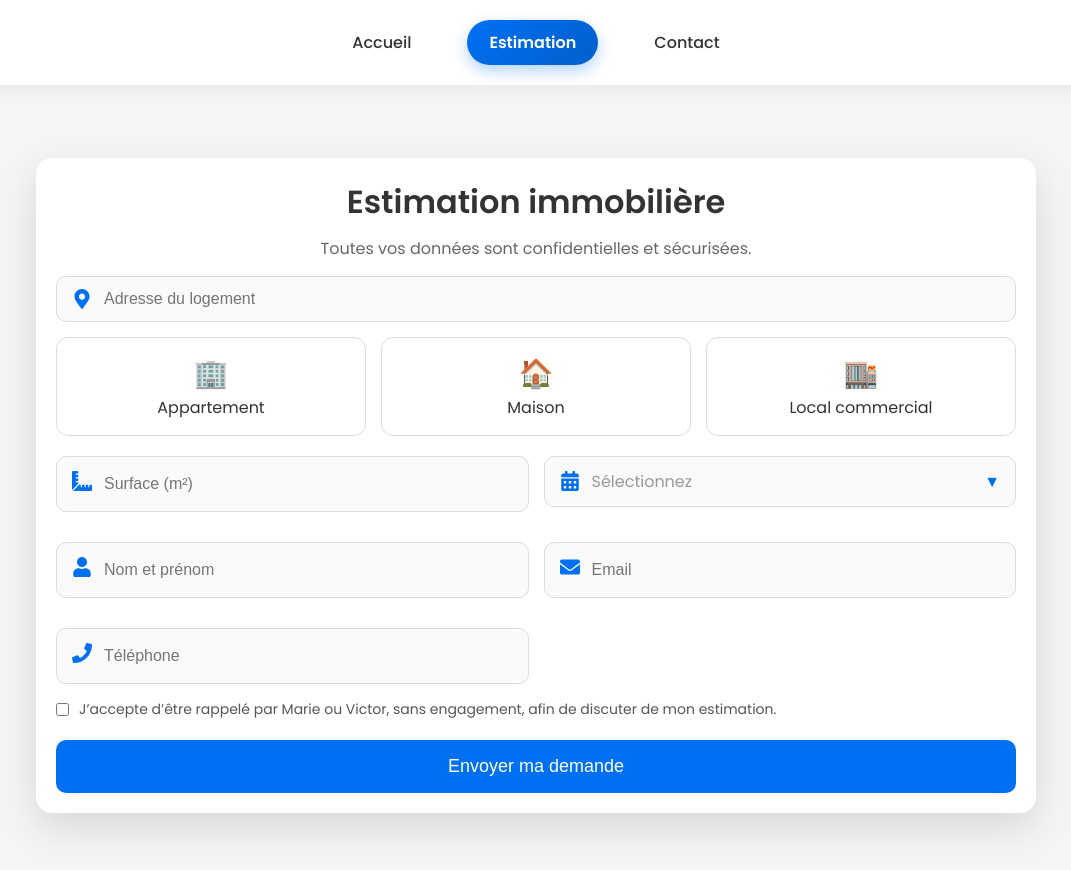
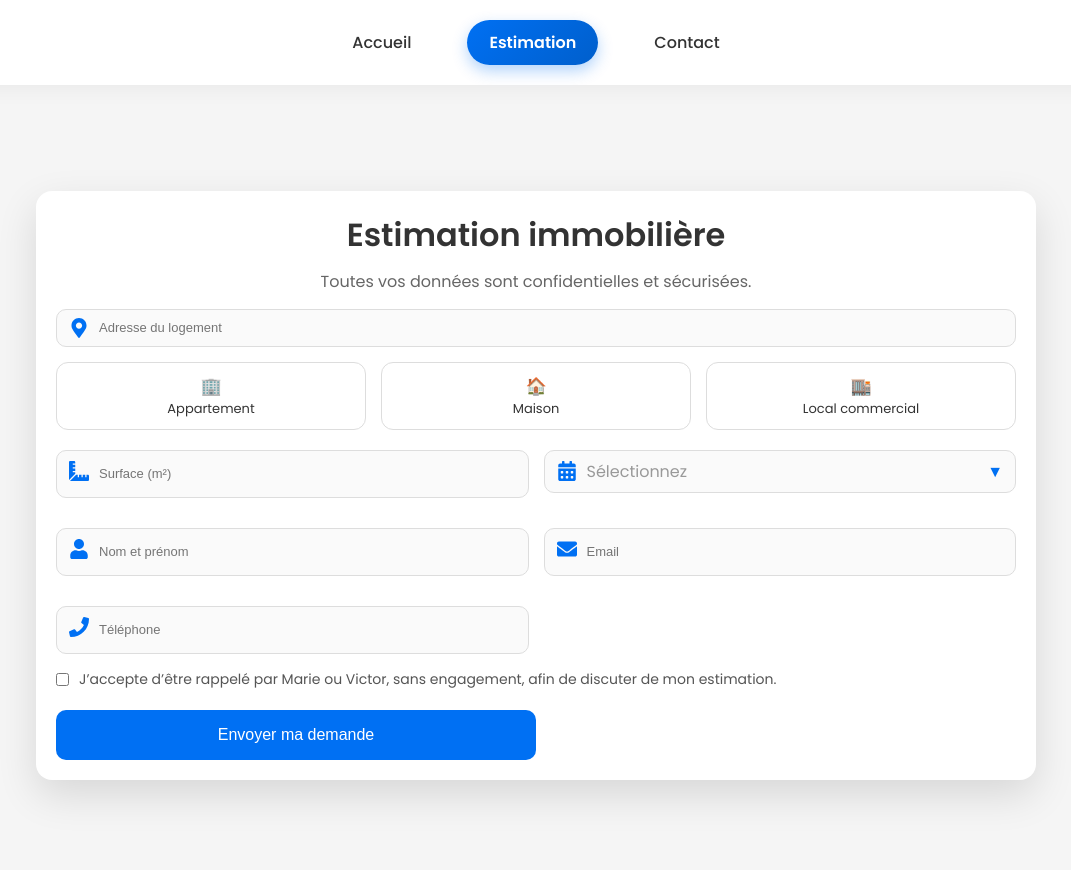
Before and after one commit to Juju-kpi/estimation_immo, a Next.js app: page /estimation in a window 1280 px wide. Shown: the top 870 px of the page, without its empty margins (104-1175 px from the left). Built offline with nearby package versions, Linux system fonts and the light colour scheme.

Commit message:
Update page.js

```diff
--- a/app/estimation/page.js
+++ b/app/estimation/page.js
@@ -134,8 +134,8 @@ const fetchAddressSuggestions = (query) => {
           background: data.type === item.value ? "#f0f8ff" : "#fff"
         }}
       >
-        <div style={{ fontSize: 28 }}>{item.icon}</div>
-        <div>{item.label}</div>
+        <div style={{ fontSize: 17 }}>{item.icon}</div>
+       <div style={{ fontSize: 13 }}>{item.label}</div>
       </div>
     ))}
 
@@ -286,22 +286,22 @@ const styles = {
   fieldContainer: {
     display: "flex",
     alignItems: "center",
-    gap: 12,
+    gap: 10,
     border: "1px solid #ddd",
     borderRadius: 10,
-    padding: "12px 15px",
+    padding: "8px 12px",
     background: "#fafafa",
     transition: "0.3s",
     position: "relative"
   },
-  input: { flex: 1, border: "none", background: "transparent", fontSize: 16, outline: "none" },
+  input: { flex: 1, border: "none", background: "transparent", fontSize: 13, outline: "none" },
   icon: { color: "#0070f3", fontSize: 20 },
   error: { color: "red", fontSize: 12, marginTop: 5, opacity: 0.9, transition: "0.3s" },
   checkboxLabel: { display: "flex", alignItems: "center", gap: 10, marginBottom: 20, fontSize: 14, color: "#555" },
   submitBtn: {
-    width: "100%",
+    width: "50%",
     padding: 16,
-    fontSize: 18,
+    fontSize: 16,
     background: "#0070f3",
     color: "white",
     border: "none",
@@ -393,7 +393,7 @@ check: {
 
 typeCard: {
   flex: 1,
-  padding: 15,
+  padding: 10,
   borderRadius: 12,
   textAlign: "center",
   cursor: "pointer",
```
